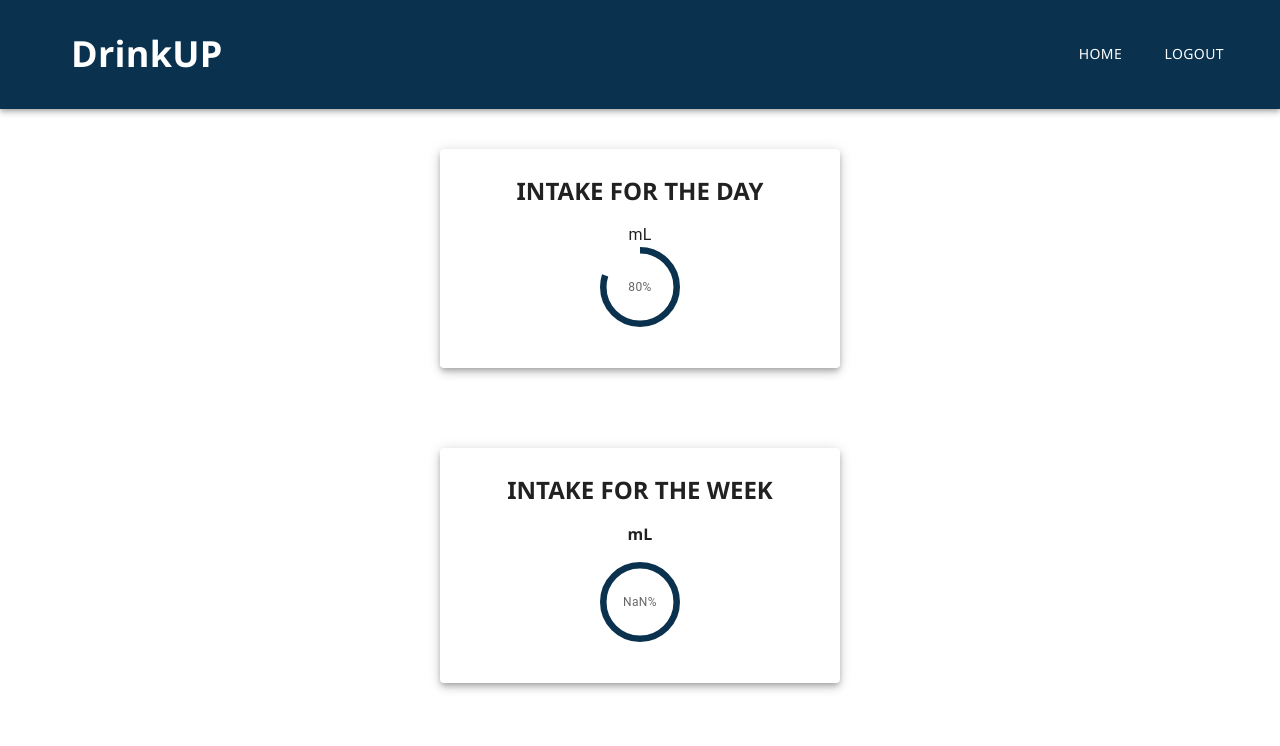
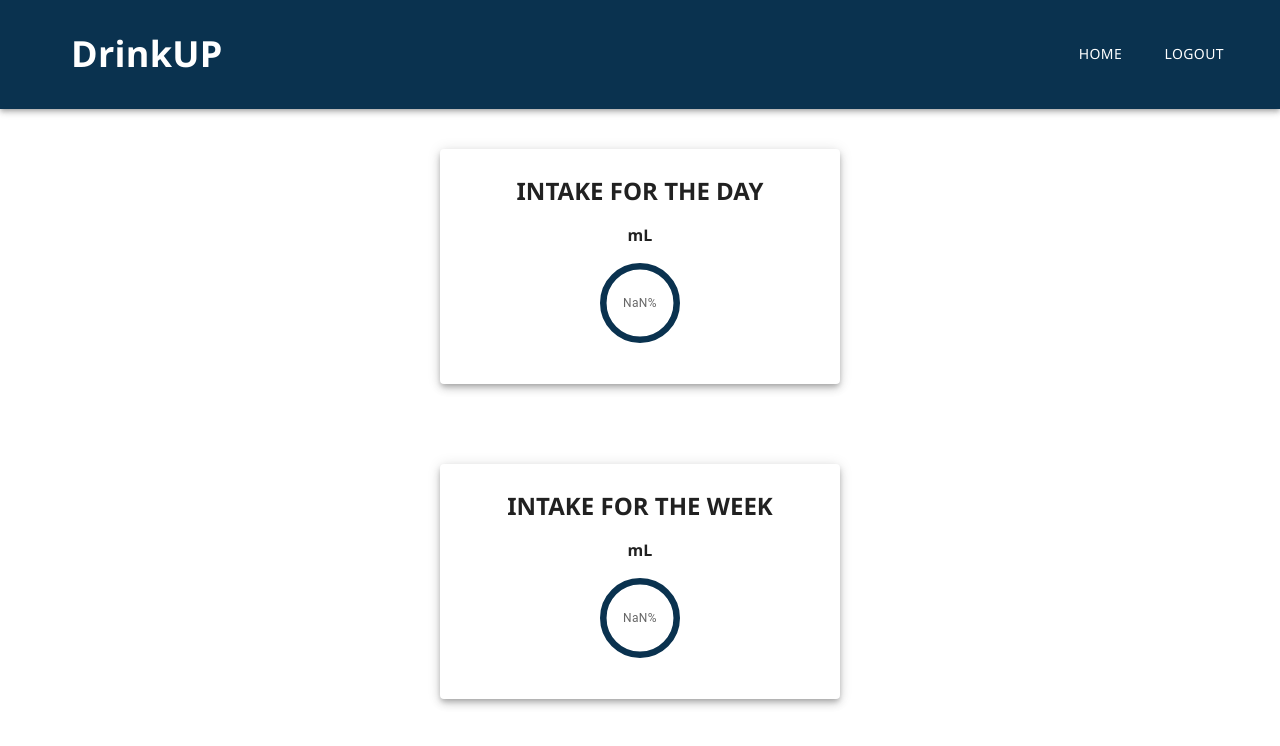
Before and after one commit to gnzgac/DrinkUP, a React (Create React App) app: page / in a window 1280 px wide. Shown: the top 746 px of the page. Built offline with nearby package versions, Linux system fonts and the light colour scheme; no server answers; the database is empty; sample sign-in values are in the browser's storage.

Commit message:
fix(dashboard): revert chase's daily display

```diff
--- a/src/pages/Dashboard.js
+++ b/src/pages/Dashboard.js
@@ -106,8 +106,8 @@ function Dashboard({ isAuth }) {
               <Typography fontWeight="bold" component="h1" variant="h5" fontFamily="Segoe UI" sx = {{mb:2}} >
                 INTAKE FOR THE DAY
               </Typography>
-              <Typography>{intakeDay} mL</Typography>
-              {CircularProgressWithLabel({value:80})}
+              <Typography fontWeight="bold" fontFamily="Segoe UI" sx = {{mb:2}}>{intakeDay} mL</Typography>
+              {CircularProgressWithLabel({value:(intakeDay/2500)*100})}
             </CardContent>
           </Card>
         </Grid>
```
